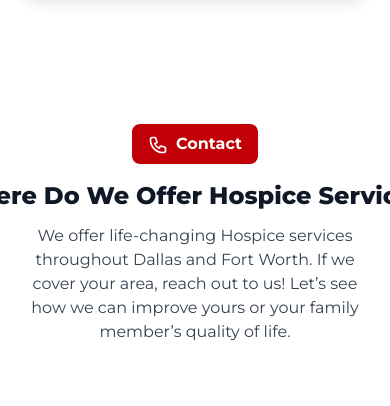
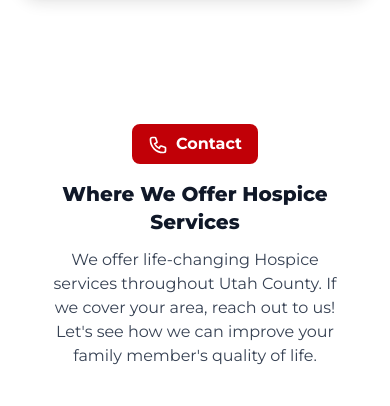
Before and after one commit to jjacobsonn/maplecreek-site, a Next.js app: page /hospice in a window 390 px wide. Shown: the part 2900-3306 px from the top of the page. Built offline with nearby package versions, Linux system fonts and the light colour scheme.

Commit message:
Fixed mobile layout for where we offer services section on Hospice page

```diff
--- a/src/app/hospice/page.tsx
+++ b/src/app/hospice/page.tsx
@@ -107,16 +107,16 @@ export default function HospicePage() {
         <div className="max-w-7xl mx-auto px-6 md:px-12">
           <div className="grid grid-cols-1 lg:grid-cols-2 gap-12 items-center relative">
             {/* Left side - Contact Text */}
-            <div className="w-full flex flex-col items-center text-center lg:pr-6">
+            <div className="w-full flex flex-col items-center text-center lg:pr-6 px-4">
               <div className="inline-block bg-[oklch(0.505_0.213_27.518)] text-white rounded-lg px-4 py-2 mb-4 font-montserrat">
                 <svg className="inline-block w-5 h-5 mr-2" fill="none" stroke="currentColor" viewBox="0 0 24 24" xmlns="http://www.w3.org/2000/svg">
                   <path strokeLinecap="round" strokeLinejoin="round" strokeWidth="2" d="M3 5a2 2 0 012-2h3.28a1 1 0 01.948.684l1.498 4.493a1 1 0 01-.502 1.21l-2.257 1.13a11.042 11.042 0 005.516 5.516l1.13-2.257a1 1 0 011.21-.502l4.493 1.498a1 1 0 01.684.949V19a2 2 0 01-2 2h-1C9.716 21 3 14.284 3 6V5z"></path>
                 </svg>
                 <span className="font-bold">Contact</span>
               </div>
-              <h2 className="text-2xl font-extrabold mb-3 text-gray-900 font-montserrat whitespace-nowrap">Where Do We Offer Hospice Services?</h2>
+              <h2 className="text-xl sm:text-2xl font-extrabold mb-3 text-gray-900 font-montserrat">Where We Offer Hospice Services</h2>
               <p className="text-base text-gray-700 font-montserrat mb-4 mx-auto max-w-md">
-                We offer life-changing Hospice services throughout Dallas and Fort Worth. If we cover your area, reach out to us! Let’s see how we can improve yours or your family member’s quality of life.
+                We offer life-changing Hospice services throughout Utah County. If we cover your area, reach out to us! Let&apos;s see how we can improve your family member&apos;s quality of life.
               </p>
             </div>
             {/* Vertical Divider (hidden on mobile) */}
```
